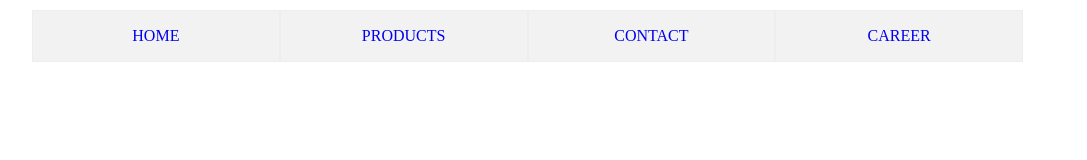
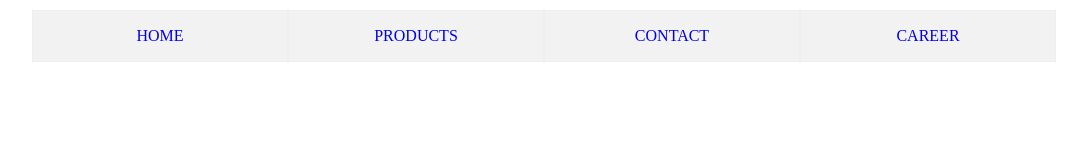
Before and after one commit to ouyangwanbin/javascript_tricks, a plain HTML site: page layout/navigation_flex.html in a window 1280 px wide. Shown: the whole page, without its empty margins (96-1183 px from the left). Drawn offline with Linux system fonts and the light colour scheme.

Commit message:
add flex-wrap and flex-grow

```diff
--- a/layout/navigation_flex.html
+++ b/layout/navigation_flex.html
@@ -13,22 +13,27 @@
         margin-top: 10px;
         margin-left: auto;
         margin-right: auto;
-        height: 50px;
-        width: 80%;
+        text-align: center;
     }
 
     nav{
+        margin: 0 auto;
+        height: 50px;
+        width: 80%;
         display: flex;
+        flex-wrap:wrap;
     }
 
     nav div {
         height: 50px;
         width: 24%;
+        min-width: 200px;
         text-align: center;
         line-height: 50px;
         cursor: pointer;
         border: 1px solid #eee;
         background: #f2f2f2;
+        flex-grow:1;
     }
 
     nav div:hover {
```
